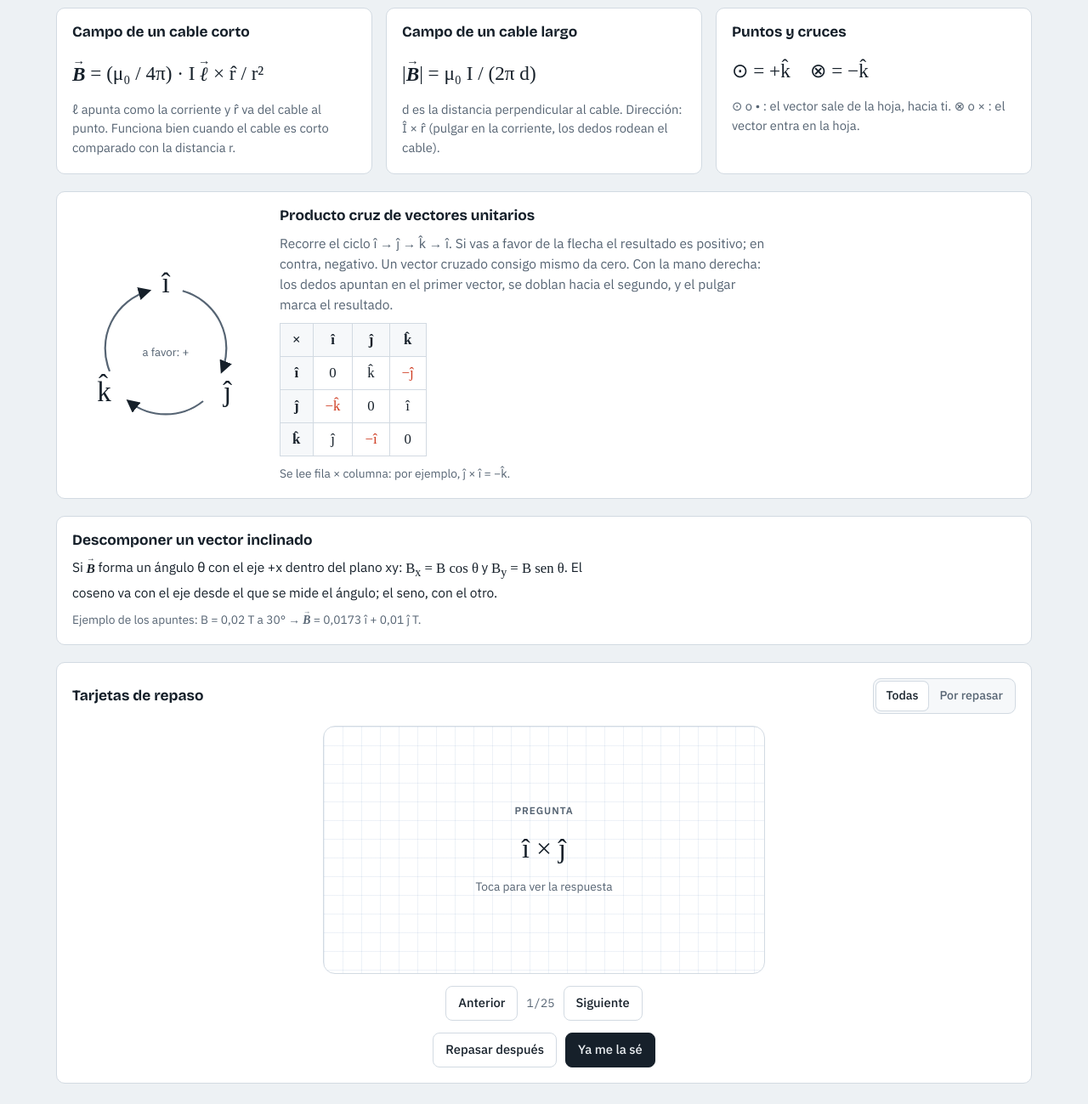
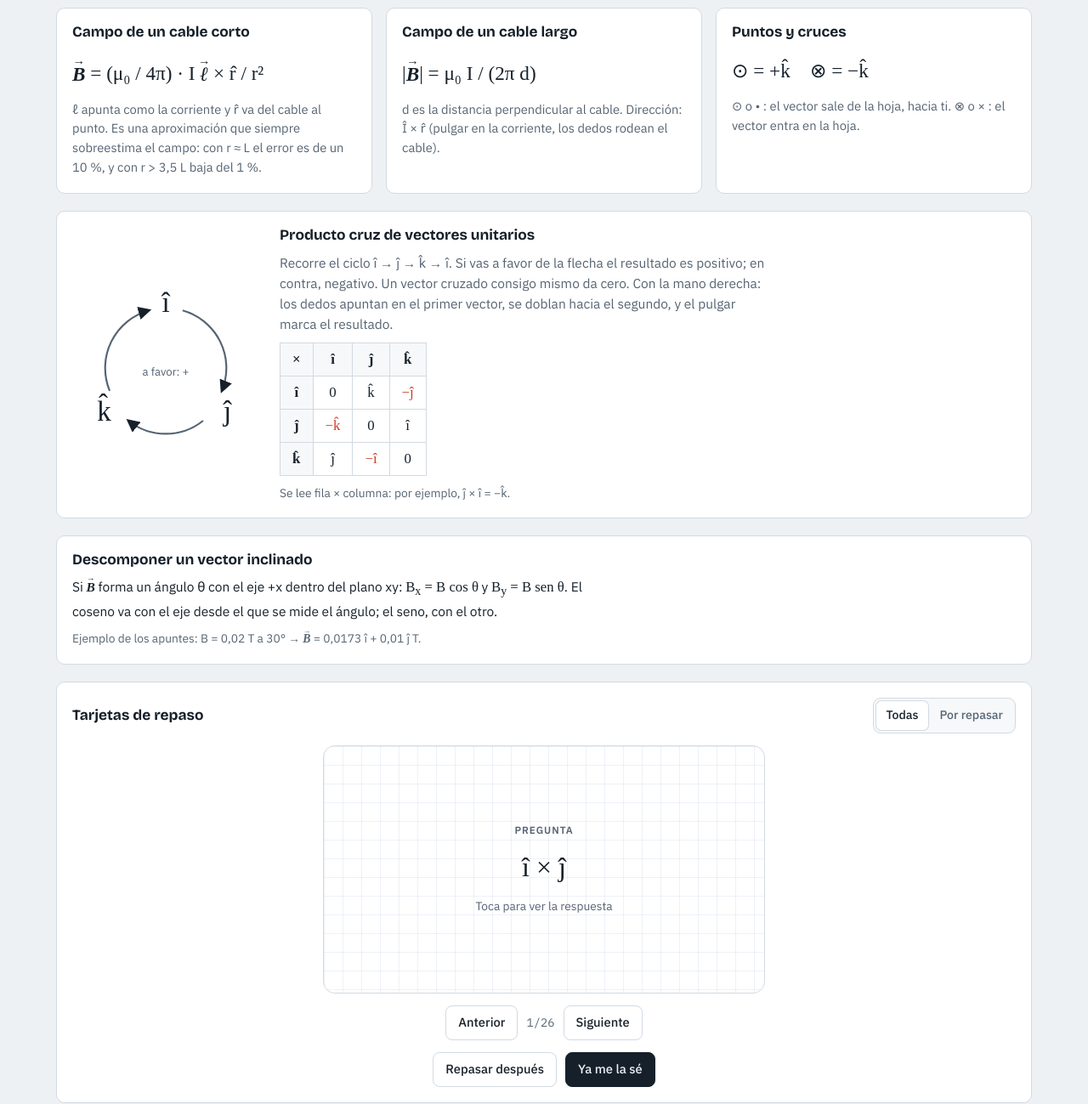
Before and after one commit to sergioan12-coder/cuaderno-electro, a plain HTML site: page index.html in a window 1280 px wide. Shown: the part 842-2141 px from the top of the page at 85% size. Drawn offline with nearby package versions, Linux system fonts and the light colour scheme; a web font is replaced by a local one.

Commit message:
Agregar criterio de validez de la fórmula de cable corto (r > 3,5 L)
Co-Authored-By: Claude Opus 5.5 <noreply@anthropic.com>
Claude-Session: https://claude.ai/code/session_01XDqkKUEz4wirJpJxKnHzhE

```diff
--- a/index.html
+++ b/index.html
@@ -1075,6 +1075,10 @@ CONCEPTOS.push(
    e:'Todos los lados dan ℓ × r̂ = −k̂ en el centro (como en la espira de 4 × 3 cm). Si la corriente fuera antihoraria, el campo saldría de la hoja.'},
   {p:'Un cable doblado (abierto) está en un campo magnético uniforme. Su fuerza total es igual a la de…', o:['Un cable recto que va del inicio al final','Cero, siempre','La del tramo más largo','La suma de las longitudes por B'], c:'Un cable recto que va del inicio al final',
    e:'Σ I ℓ × B = I (Σ ℓ) × B, y Σ ℓ es el vector del inicio al final. Si el cable se cierra en una espira, ese vector es cero y la fuerza también.'},
+  {p:'Para un cable de 4 cm, ¿desde qué distancia (frente a su centro) la fórmula de cable corto tiene menos del 1 % de error?', o:['Desde unos 14 cm (r > 3,5 L)','Desde 4 cm (r > L)','Desde 2 cm (r > L/2)','Desde cualquier distancia: es exacta'], c:'Desde unos 14 cm (r > 3,5 L)',
+   e:'Frente al centro del cable, exacto ÷ cable corto = 1 / √(1 + (L/2r)²). Para que sea mayor que 0,99 hace falta r > 3,5 L = 14 cm. Con r ≈ L el error ronda el 10 %.'},
+  {p:'Comparada con el valor exacto, la fórmula de cable corto da un campo…', o:['Siempre mayor (lo sobreestima)','Siempre menor','A veces mayor y a veces menor','Igual'], c:'Siempre mayor (lo sobreestima)',
+   e:'Pone todo el cable a la distancia mínima y con sen θ = 1. Los pedazos de los extremos en realidad están más lejos y se ven inclinados, así que aportan menos.'},
   {p:'Si te alejas al doble de distancia de un cable largo, el campo magnético…', o:['Se reduce a la mitad','Se reduce a la cuarta parte','No cambia','Se duplica'], c:'Se reduce a la mitad',
    e:'Para un cable largo, B = μ₀ I / (2π d): es inversamente proporcional a d.'},
   {p:'Si te alejas al doble de distancia de una carga en movimiento (o de un cable corto), el campo magnético…', o:['Se reduce a la cuarta parte','Se reduce a la mitad','No cambia','Se duplica'], c:'Se reduce a la cuarta parte',
@@ -1087,7 +1091,7 @@ FORMULAS.push(
   {tema:'fuerza', titulo:'Cable doblado en campo uniforme', f:V('F') + '<sub>total</sub> = I ' + V('ℓ') + '<sub>inicio→final</sub> × ' + V('B'),
    d:'La fuerza total es la de un cable recto del inicio al final. En una espira cerrada ese vector es cero.'},
   {tema:'cable', titulo:'Campo de un cable corto', f:V('B') + ' = (μ₀ / 4π) · I ' + V('ℓ') + ' × r̂ / r²',
-   d:'ℓ apunta como la corriente y r̂ va del cable al punto. Funciona bien cuando el cable es corto comparado con la distancia r.'},
+   d:'ℓ apunta como la corriente y r̂ va del cable al punto. Es una aproximación que siempre sobreestima el campo: con r ≈ L el error es de un 10 %, y con r > 3,5 L baja del 1 %.'},
   {tema:'cable', titulo:'Campo de un cable largo', f:'|' + V('B') + '| = μ₀ I / (2π d)',
    d:'d es la distancia perpendicular al cable. Dirección: Î × r̂ (pulgar en la corriente, los dedos rodean el cable).'},
   {tema:'cable', titulo:'Puntos y cruces', f:'⊙ = +k̂ &nbsp;&nbsp; ⊗ = −k̂',
@@ -1103,7 +1107,8 @@ FLASH.push(
   {id:'f22', a:'Campo en el centro de una espira horaria', b:'Entra en la hoja (−k̂)'},
   {id:'f23', a:'Campo de un cable en un punto de su propia línea', b:'Cero (ℓ ∥ r̂)'},
   {id:'f24', a:'Fuerza que q₁ ejerce sobre q₂', b:V('F') + '<sub>12</sub> = q₂ ' + V('v') + '<sub>2</sub> × ' + V('B') + '<sub>1</sub>'},
-  {id:'f25', a:'Fuerza total sobre un cable doblado en B uniforme', b:'La de un cable recto del inicio al final'}
+  {id:'f25', a:'Fuerza total sobre un cable doblado en B uniforme', b:'La de un cable recto del inicio al final'},
+  {id:'f26', a:'¿Cuándo es confiable la fórmula de cable corto?', b:'Cuando r > 3,5 L (error < 1 %). Con r ≈ L se equivoca ~10 %, siempre por exceso'}
 );
 
 /* --- Ejercicios resueltos nuevos --- */
@@ -1210,7 +1215,7 @@ RESUELTOS.push(
      'Suma: 2(1,5 × 10⁻⁵) + 2(3,56 × 10⁻⁵) = 1,01 × 10⁻⁴ T.'
    ],
    resultado:V('B') + ' = −1,01 × 10⁻⁴ k̂ T con la fórmula de cable corto (entra en la hoja). Valor exacto: −6,67 × 10⁻⁵ k̂ T.',
-   nota:'La fórmula de cable corto supone que el cable es mucho más corto que la distancia al punto. Aquí los lados (3 y 4 cm) son más largos que las distancias al centro (2 y 1,5 cm), y la fórmula sobreestima el campo en un 50 %. El valor exacto sale de la fórmula de un segmento recto finito, B = (μ₀ I / 4π d)(sen α₁ + sen α₂): 1,2 × 10⁻⁵ T por cada lado vertical y 2,13 × 10⁻⁵ T por cada horizontal, en total 6,67 × 10⁻⁵ T. La dirección (−k̂) es la misma con los dos métodos.',
+   nota:'La fórmula de cable corto supone que el cable es mucho más corto que la distancia al punto. Aquí los lados (3 y 4 cm) son más largos que las distancias al centro (2 y 1,5 cm), y la fórmula sobreestima el campo en un 50 %. El valor exacto sale de la fórmula de un segmento recto finito, B = (μ₀ I / 4π d)(sen α₁ + sen α₂): 1,2 × 10⁻⁵ T por cada lado vertical y 2,13 × 10⁻⁵ T por cada horizontal, en total 6,67 × 10⁻⁵ T. La dirección (−k̂) es la misma con los dos métodos. Regla práctica: la fórmula de cable corto es confiable (error menor al 1 %) cuando la distancia es más de 3,5 veces la longitud del cable.',
    preset:null},
 
   {id:'r-campo-p', tema:'cable', titulo:'Campo en P de un cable doblado (tablero)',
@@ -1521,7 +1526,7 @@ function resultadoViz() {
       h += '<div class="big">' + vecStr(Bc.map(clean)) + ' T</div>';
       h += '<table><tr><td>r</td><td>' + fmt(rn2, 4) + ' m</td></tr><tr><td>r̂</td><td>' + vecStr(rh2) + '</td></tr><tr><td><span class="vec">ℓ</span> × r̂</td><td>' + vecStr(lxr.map(clean)) + '</td></tr><tr><td>|B|</td><td>' + fmt(norm(Bc)) + ' T</td></tr></table>';
       if (norm(lxr) < 1e-12) h += '<div class="small muted">P está sobre la línea del cable: <span class="vec">ℓ</span> ∥ r̂, así que B = 0.</div>';
-      else h += '<div class="small muted">Prueba «Plano xy»: el campo en P se ve como ⊙ (sale) o ⊗ (entra).' + (Lm > rn2/2 ? ' Ojo: el cable no es corto frente a r, así que la fórmula es solo aproximada.' : '') + '</div>';
+      else h += '<div class="small muted">Prueba «Plano xy»: el campo en P se ve como ⊙ (sale) o ⊗ (entra).' + (rn2 < 3.5*Lm ? ' Ojo: r es menor que 3,5 veces el largo del cable, así que esta fórmula sobreestima el campo (frente al centro del cable, en un ' + fmt((Math.sqrt(1 + Math.pow(Lm/(2*rn2), 2)) - 1)*100, 2) + ' %).' : ' Como r > 3,5 ℓ, la fórmula de cable corto tiene menos del 1 % de error.') + '</div>';
     }
   }
   return h;
```
